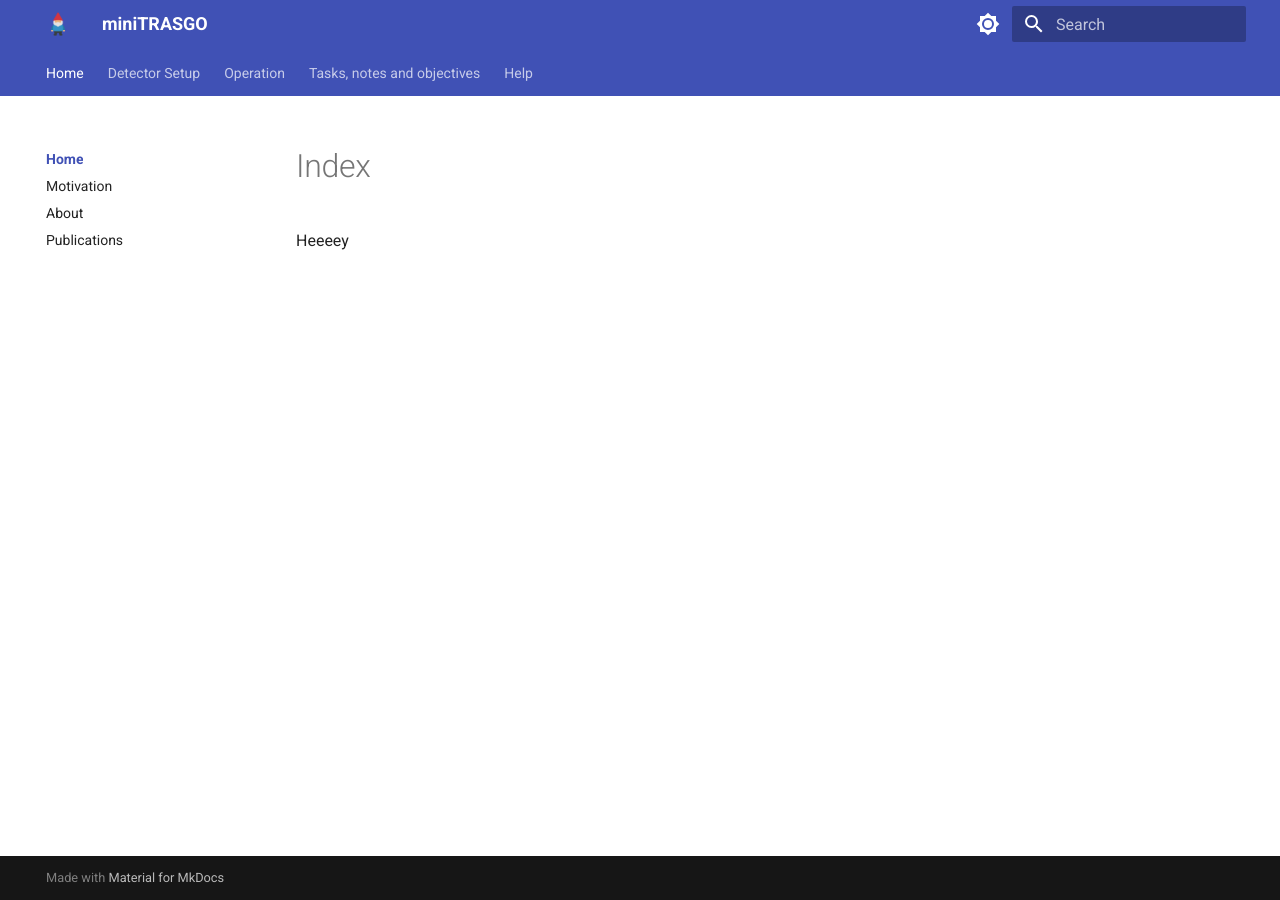
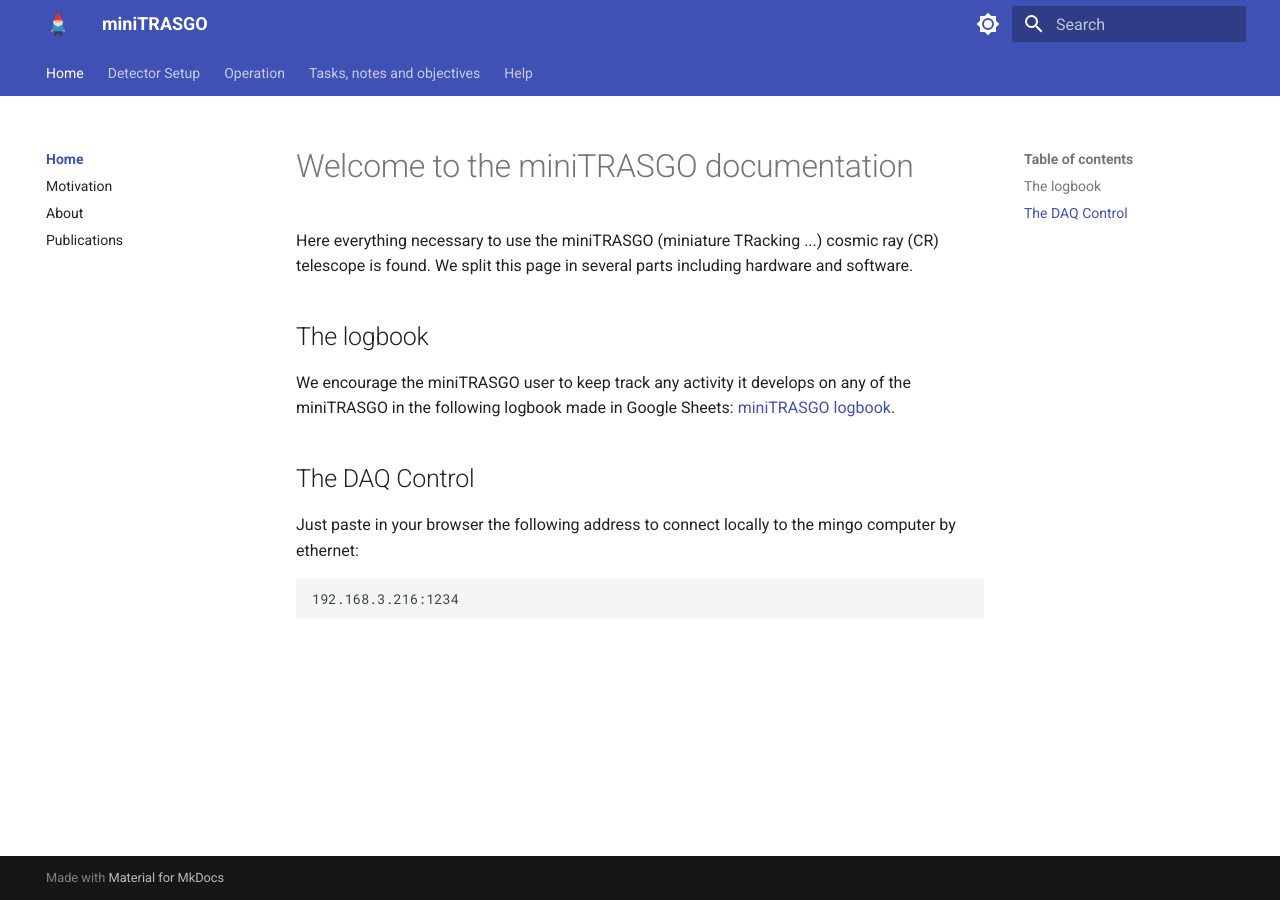
Before and after one commit to cayesoneira/miniTRASGO-documentation, an MkDocs documentation site: the page built from docs/home/index.md, in a window 1280 px wide. Built offline with MkDocs 1.6.1 and Material for MkDocs 9.7.7, drawn with Linux system fonts in a browser that asks for light colours.

Commit message:
Update index.md

```diff
--- a/docs/home/index.md
+++ b/docs/home/index.md
@@ -1 +1,11 @@
-Heeeey
+# Welcome to the miniTRASGO documentation
+Here everything necessary to use the miniTRASGO (miniature TRacking ...) cosmic ray (CR) telescope is found. We split this page in several parts including hardware and software.
+
+## The logbook
+We encourage the miniTRASGO user to keep track any activity it develops on any of the miniTRASGO in the following logbook made in Google Sheets: [miniTRASGO logbook](https://docs.google.com/spreadsheets/d/12n6DfQ32oXcRKpHaolfAoO3pKVVrrWzk7TBOIZ0N6ro/edit?usp=sharing).
+
+
+## The DAQ Control
+Just paste in your browser the following address to connect locally to the mingo computer by ethernet:
+
+    192.168.3.216:1234
```
